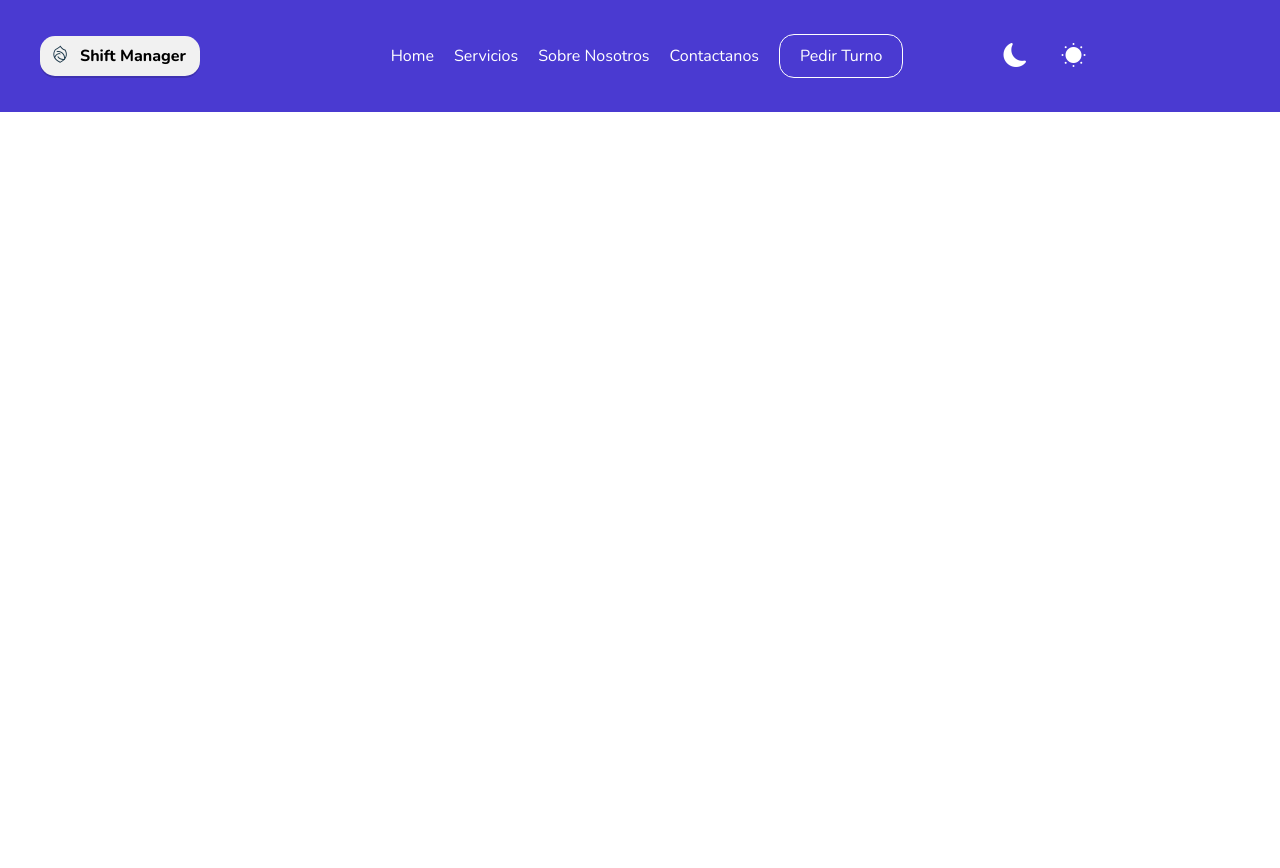
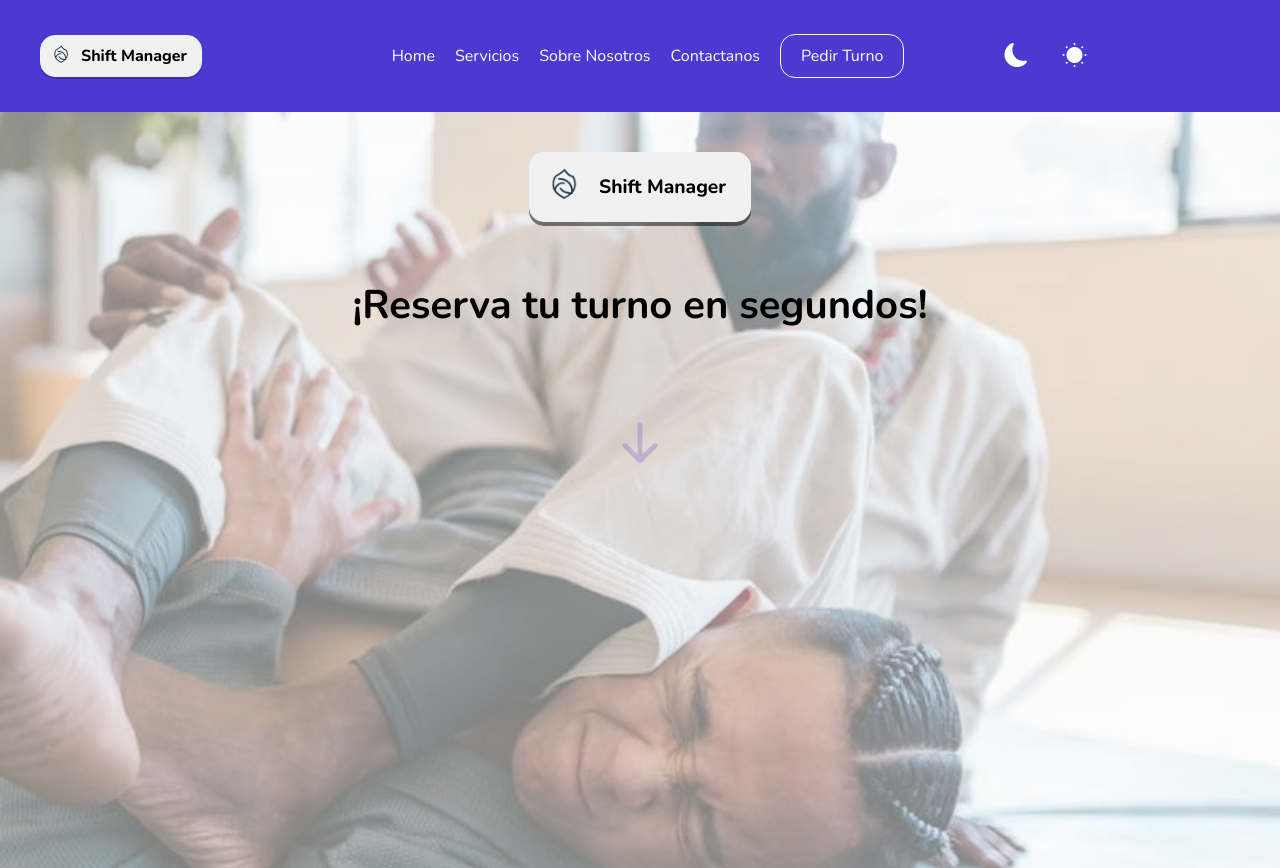
Before and after one commit to DiegoCanaless/ShiftManager, a React (Vite) app: page / in a window 1280 px wide. Shown: the top 868 px of the page. Before the commit the page ends 800 px from the top, so only its background shows below. Built offline with nearby package versions, Linux system fonts and the light colour scheme.

Commit message:
Init page home

```diff
--- a/src/components/navbarIndex/navbarIndex.css
+++ b/src/components/navbarIndex/navbarIndex.css
@@ -11,6 +11,7 @@
     color: white;
     border-top-left-radius: 50px;
     border-top-right-radius: 50px;
+    z-index: 3;
 }
 
 .bi-moon-fill{
@@ -142,9 +143,9 @@
 
     .logo{
         margin-left: 5vh;
-        background-color: #F1F1F1;
+        background-color: var(--colorGrisacio);
         border-radius: 15px;
-        border: 1px solid F1F1F1;
+        border: 1px solid var(--colorGrisacio);
         box-shadow: 0px 2px 0px 0px rgba(0, 0, 0, 0.158);
     }
 
--- a/src/index.css
+++ b/src/index.css
@@ -1,5 +1,6 @@
 :root{
   --colorPrimario: #4A3AD1;
+  --colorGrisacio: #F1F1F1;
 }
 
 *{
--- a/src/main.jsx
+++ b/src/main.jsx
@@ -1,12 +1,11 @@
 import { StrictMode } from 'react'
 import { createRoot } from 'react-dom/client'
 import './index.css'
-import NavBarIndex from './components/navbarIndex/navbarIndex'
-import Footer from './components/footer/footer'
+import Home from './pages/home/home.jsx'
 
 
 createRoot(document.getElementById('root')).render(
   <StrictMode>
-    <NavBarIndex></NavBarIndex>
+    <Home></Home>
   </StrictMode>,
 )
--- /dev/null
+++ b/src/pages/home/home.css
@@ -0,0 +1,81 @@
+.contInicio {
+    height: 100vh;
+    width: 100%;
+    position: relative; /* Necesario para posicionar la pseudocapa */
+    overflow: hidden; /* Evita que la pseudocapa sobresalga */
+}
+
+.contInicio::before {
+    content: "";
+    position: absolute;
+    top: 0;
+    left: 0;
+    width: 100%;
+    height: 100%;
+    background-image: url(../../assets/img/FondoIndex.jpg);
+    background-repeat: no-repeat;
+    background-position: center;
+    background-size: cover;
+    opacity: 0.5; /* Ajusta la opacidad */
+    z-index: -1; /* Coloca la pseudocapa detrás del contenido */
+}
+
+.contInicioHome {
+    position: relative; /* Asegura que los elementos hijos estén encima del fondo */
+    display: flex;
+    justify-content: center;
+    padding-top: 5vh;
+}
+
+.logoInicioHome {
+    display: flex;
+    align-items: center;
+    background-color: var(--colorGrisacio);
+    border-radius: 15px;
+    padding: 0px 25px 0px 0px;
+    border: 1px solid F1F1F1;
+    box-shadow: 0px 4px 0px 0px rgba(0, 0, 0, 0.500);
+}
+
+.logoInicioHome img {
+    width: 70px;
+    height: 70px;
+}
+
+.logoInicioHome p {
+    font-weight: 750;
+    font-size: 1.2rem;
+}
+
+.tituloHome {
+    padding: 0px 5vh;
+    text-align: center;
+    font-size: 2.5rem;
+    font-weight: 700;
+    margin-top: 7vh;
+}
+
+.bi-arrow-down-short {
+    font-size: 5rem;
+
+    margin-top: 7vh;
+    color: var(--colorPrimario);
+    display: flex;
+    justify-content: center;
+    animation: bounce 1.5s infinite; /* Animación continua */
+}
+
+@keyframes bounce {
+    0% {
+        transform: translateY(-20px); /* Inicia un poco más arriba */
+        opacity: 0; /* Comienza invisible */
+    }
+    50% {
+        transform: translateY(0); /* Entra en su posición */
+        opacity: 1; /* Se vuelve visible */
+    }
+    100% {
+        transform: translateY(20px); /* Rebota hacia abajo */
+        opacity: 0; /* Vuelve a desvanecerse */
+    }
+}
--- /dev/null
+++ b/src/pages/home/home.jsx
@@ -0,0 +1,26 @@
+import React from 'react'
+import Navbar from '../../components/navbarIndex/navbarIndex.jsx'
+import Footer from '../../components/footer/footer.jsx'
+import logo from "../../assets/logopngtalvez.png";
+import './home.css';
+
+export const home = () => {
+	return (
+		<>
+				<Navbar></Navbar>
+				<div className='contInicio'>
+					<div className='contInicioHome'>
+						<div className='logoInicioHome'>
+							<img src={logo} alt="" className='logoimg'/>
+							<p >Shift Manager</p>
+						</div>
+					</div>
+					<h1 className='tituloHome'>¡Reserva tu turno en segundos!</h1>
+					<i class="bi bi-arrow-down-short"></i>
+				</div>
+				<Footer></Footer>
+		</>
+	)
+}
+
+export default home
```
Also changed, not shown: src/assets/img/FondoIndex.jpg.
